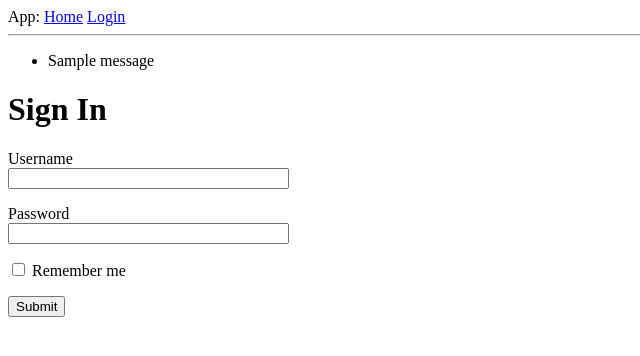
After one commit to Grabot/Fles, a Flask app: template simple_with_db/app/templates/login.html in a window 1280 px wide. The commit adds this page. Shown: the top 356 px of the page, without its empty margins (0-640 px from the left). Run offline with Flask 2, Linux system fonts and the light colour scheme; the template is opened without the code that fills it: most values are stand-ins (such as "Sample title", 1, 10 or a date in 2020); one stand-in notice (Sample message) is shown; form fields are guessed from the names that the template uses.

Commit message:
made a login form ready for the database

```diff
--- a/simple_with_db/app/__init__.py
+++ b/simple_with_db/app/__init__.py
@@ -1,5 +1,7 @@
 from flask import Flask
+from config import Config
 
 app = Flask(__name__)
+app.config.from_object(Config)
 
 from app import routes
--- a/simple_with_db/app/templates/base.html
+++ b/simple_with_db/app/templates/base.html
@@ -3,8 +3,20 @@
         <title>{{ title }} - grabot-simple</title>
     </head>
     <body>
-        <div>App: <a href="/index">Home</a></div>
+        <div>App:
+        <a href="{{ url_for('index') }}">Home</a>
+        <a href="{{ url_for('login') }}">Login</a>
+        </div>
         <hr>
+        {% with messages = get_flashed_messages() %}
+        {% if messages %}
+        <ul>
+            {% for message in messages %}
+            <li>{{ message }}</li>
+            {% endfor %}
+        </ul>
+        {% endif %}
+        {% endwith %}
         {% block content %}{% endblock %}
     </body>
 </html>
--- /dev/null
+++ b/simple_with_db/app/templates/login.html
@@ -0,0 +1,18 @@
+{% extends "base.html" %}
+
+{% block content %}
+    <h1>Sign In</h1>
+    <form action="" method="post" novalidate>
+        {{ form.hidden_tag() }}
+        <p>
+            {{ form.username.label }}<br>
+            {{ form.username(size=32) }}
+        </p>
+        <p>
+            {{ form.password.label }}<br>
+            {{ form.password(size=32) }}
+        </p>
+        <p>{{ form.remember_me() }} {{ form.remember_me.label }}</p>
+        <p>{{ form.submit() }}</p>
+    </form>
+{% endblock %}
--- /dev/null
+++ b/simple_with_db/config.py
@@ -0,0 +1,4 @@
+import os
+
+class Config(object):
+    SECRET_KEY = os.environ.get('SECRET_KEY') or 'you-will-never-guess'
```
Also changed, not shown: simple_with_db/app/forms.py (added, +10 -0 lines), simple_with_db/app/routes.py (+11 -1 lines).
